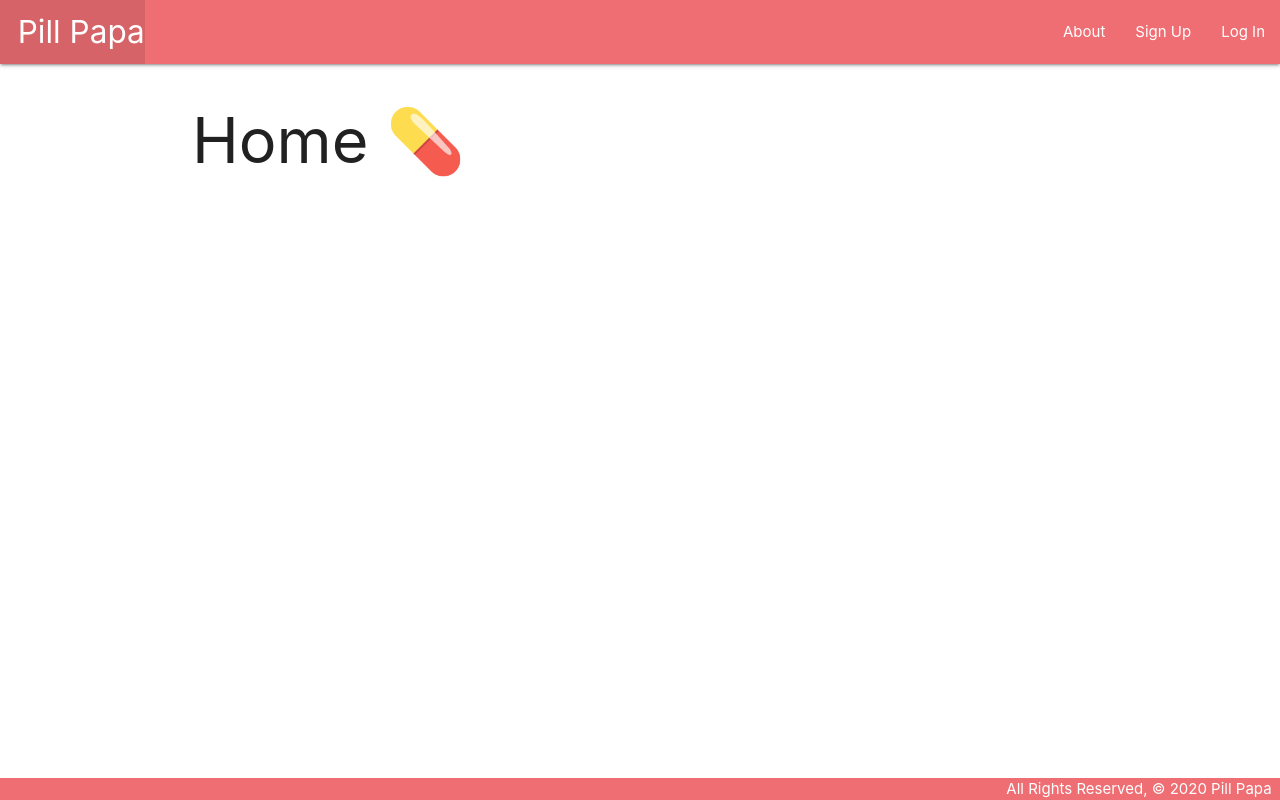
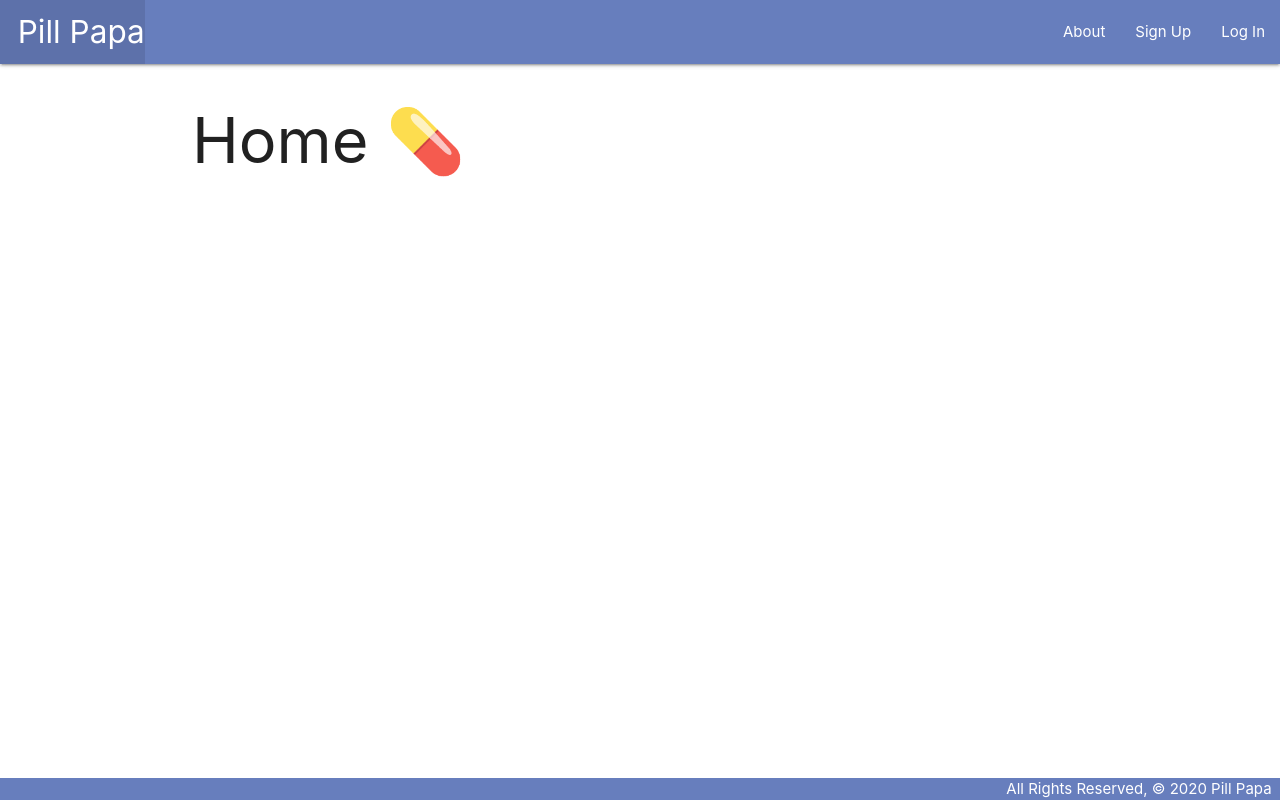
Before and after one commit to Sitilac/pillpapa, a Django app: page / in a window 1280 px wide. Run offline with Django 3.2, Linux system fonts and the light colour scheme.

Commit message:
Changed navbar color

```diff
--- a/main_app/static/css/style.css
+++ b/main_app/static/css/style.css
@@ -12,3 +12,11 @@ footer.page-footer {
   padding-top: 0;
   text-align: right;
 }
+
+nav {
+  background-color: #677EBD;
+}
+
+.page-footer{
+background-color: #677EBD;
+}
```
